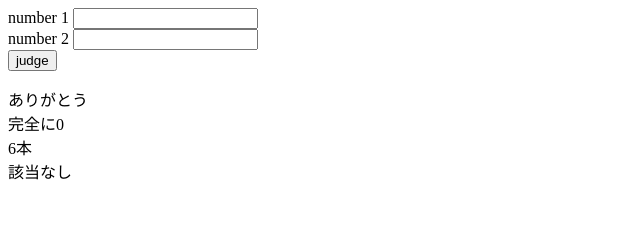
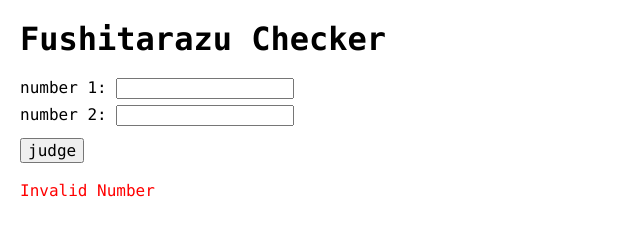
Before and after one commit to c52929/fushitarazu, a plain HTML site: page index.html in a window 1280 px wide. Both pictures are taken after a click on the input "judge". Shown: the whole page, without its empty margins (0-640 px from the left). Drawn offline with Linux system fonts and the light colour scheme.

Commit message:
updated Fushitarazu

```diff
--- a/css/styles.scss
+++ b/css/styles.scss
@@ -1,3 +1,48 @@
+*{
+	font-family: Menlo, Consolas, 'Courier New', Courier, monospace;
+}
+.inner{
+	width:100%;
+	max-width:1366px;
+	margin:0 auto;
+	overflow-x:hidden;
+	h1{
+		font-size: 5.4vw;
+		margin: 12px;
+	}
+	div.input{
+		margin: 6px 12px;
+	}
+	input#button{
+		margin: 6px 12px;
+		font-size: 1em;
+	}
+	p#output{
+		margin: 12px;
+		p{
+			margin: 4px 0 2px;
+			&.red{
+				color:#f00;
+			}
+		}
+	}
+}
+
+@media(orientation:landscape){
+	.inner{
+		h1{
+			font-size: 7.2vh;
+		}
+	}
+}
+@media(min-width:768px){
+	.inner{
+		h1{
+			font-size: 2em;
+			margin-bottom: 20px;
+		}
+	}
+}
 
 
 .transparent{
--- a/index.html
+++ b/index.html
@@ -4,18 +4,21 @@
 	<meta charset="UTF-8">
 	<meta name="viewport" content="width=device-width, initial-scale=1.0, maximum-scale=1.0, user-scalable=no">
 	<!-- <meta name="description" content="description"> -->
-	<title>bin game judge</title>
+	<title>Fushitarazu Checker</title>
 	<!-- <link rel="icon" href="#"> -->
 	<link rel="stylesheet" href="css/styles.min.css">
 </head>
 <body>
 	<div class="inner">
-		<span>number 1</span>
-		<input type="number" id="num1">
-		<br>
-		<span>number 2</span>
-		<input type="number" id="num2">
-		<br>
+		<h1>Fushitarazu Checker</h1>
+		<div class="input">
+			<span>number 1:</span>
+			<input type="number" min="1" id="num1">
+		</div>
+		<div class="input">
+			<span>number 2:</span>
+			<input type="number" min="1" id="num2">
+		</div>
 		<input type="submit" value="judge" id="button">
 		<p id="output"></p>
 	</div>
--- a/main.js
+++ b/main.js
@@ -1,40 +1,59 @@
 'use strict';
 
+let n;
+let seg=[6,2,5,5,4,5,6,3,7,6];
+let elm=["該当なし","H","He","Li","Be","B","C","N","O","F","Ne","Na","Mg","Al","Si","P","S","Cl","Ar","K","Ca"];
+
 document.getElementById("button").addEventListener("click",()=>{
-	let n=Number(num1.value)+Number(num2.value);
-	let txt="";
-	// console.log(a+b);
+	if(num1.value>0 && num2.value>0){
+		n=Number(num1.value)+Number(num2.value);
+		document.getElementById("output").innerHTML=fushitarazu(n);
+	}else{
+		document.getElementById("output").innerHTML='<p class="red">Invalid Number</p>';
+	}
+})
 
+function fushitarazu(n){
 	// 3の倍数
-	txt+=["","あやまりなさい<br>","あやまりなさい<br>"][n%3];
+	let txt=["","<p>あやまりなさい</p>","<p>あやまりなさい</p>"][n%3];
 
 	// 素数判定
 	let isPrime=1;
-	for(let i=2; i<Math.sqrt(n); i+=2){
+	for(let i=2; i<=Math.sqrt(n); i+=2){
 		if(n%i==0){
 			isPrime=0;
+			break;
 		}
 		if(i==2){
 			i--;
 		}
 	}
-	txt+=["","ありがとう<br>"][isPrime];
+	txt+=["","<p>ありがとう</p>"][isPrime];
 
 	// mod 6
-	txt+=`完全に${n%6}<br>`;
+	txt+=`<p>完全に${n%6}</p>`;
 
-	// 7セグ
-	let seg=[6,2,5,5,4,5,6,3,7,6];
+	// 7 segment
 	let s=n.toString();
 	let sum=0;
 	for(let i=0; i<s.length; i++){
 		sum+=seg[Number(s.charAt(i))];
 	}
-	txt+=`${sum}本<br>`;
+	txt+=`<p>${sum}本</p>`;
 
 	// mod 21の元素(0->該当なし)
-	let elm=["該当なし","H","He","Li","Be","B","C","N","O","F","Ne","Na","Mg","Al","Si","P","S","Cl","Ar","K","Ca"];
-	txt+=elm[n%21];
+	txt+=`<p>${elm[n%21]}</p>`;
 
-	document.getElementById("output").innerHTML=txt;
-})
+	// binary
+	let bin="";
+	while(n>1){
+		bin=`${n%2}${bin}`;
+		n=Math.floor(n/2);
+	}
+	if(n==1){
+		bin=`1${bin}`;
+	}
+	txt+=`<p>${bin}</p>`;
+
+	return txt;
+}
```
Also changed, not shown: css/styles.css, css/styles.min.css.
